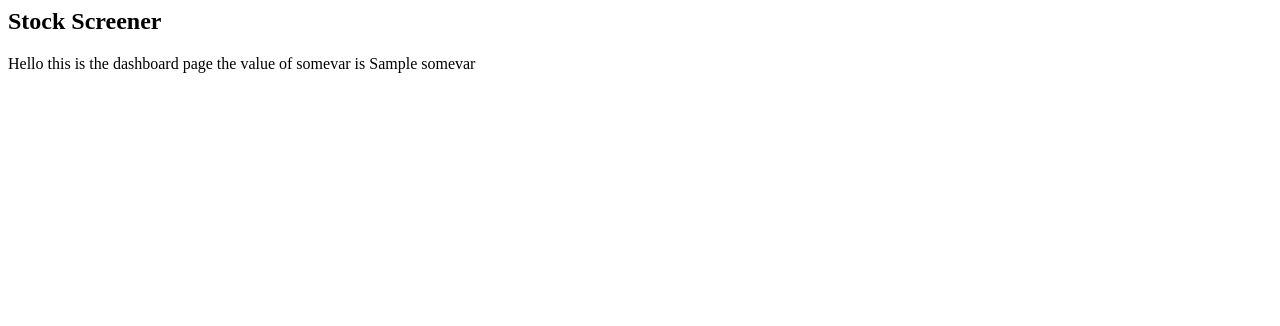
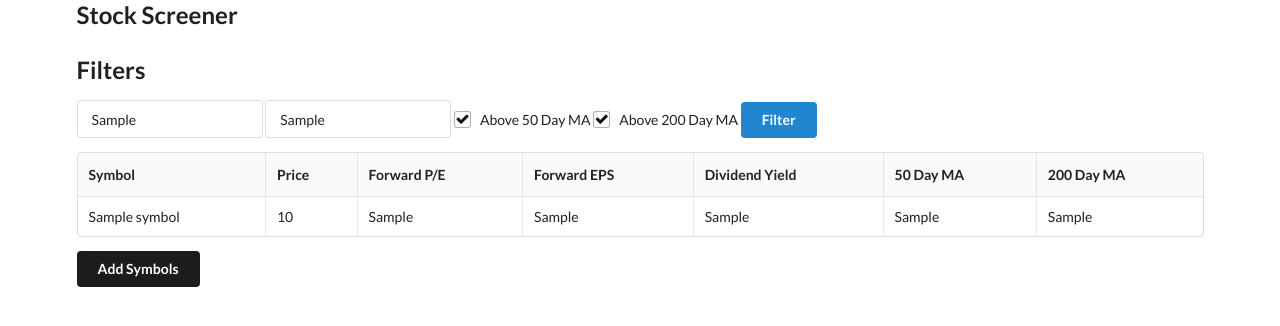
Before and after one commit to Jimmybubbles/FastAPIScreener, a FastAPI app: template templates/dashboard.html in a window 1280 px wide. Shown: the top 326 px of the page. Run offline with FastAPI, Linux system fonts and the light colour scheme; the template is opened without the code that fills it: most values are stand-ins (such as "Sample title", 1, 10 or a date in 2020); some libraries are stand-ins or nearby versions.

```diff
--- /dev/null
+++ b/database.py
@@ -0,0 +1,13 @@
+from sqlalchemy import create_engine
+from sqlalchemy.ext.declarative import declarative_base
+from sqlalchemy.orm import sessionmaker
+
+SQLALCHEMY_DATABASE_URL = "sqlite:///./stocks.db"
+
+
+engine = create_engine(
+    SQLALCHEMY_DATABASE_URL, connect_args={"check_same_thread": False}
+)
+SessionLocal = sessionmaker(autocommit=False, autoflush=False, bind=engine)
+
+Base = declarative_base()
--- a/main.py
+++ b/main.py
@@ -1,31 +1,65 @@
-from typing import Union
+import models
+import yfinance
 from fastapi.templating import Jinja2Templates
-
-from fastapi import FastAPI, Request
+from models import Stock
+from fastapi import FastAPI, Request, Depends, BackgroundTasks
+from database import SessionLocal, engine
+from pydantic import BaseModel
+from sqlalchemy.orm import Session
 
 app = FastAPI()
 
+models.Base.metadata.create_all(bind=engine)
+
 templates = Jinja2Templates(directory="templates")
 
-"""
-Displays the dashboard for the homepage
-"""
+
+class StockRequest(BaseModel):
+    symbol: str
+
+def get_db():
+    try:
+        # create new db session
+        db = SessionLocal()
+        yield db
+    finally:
+        # close db session
+        db.close()
 
 @app.get("/")
 def dashboard(request: Request):
     return templates.TemplateResponse("dashboard.html", {
-        "request": request,
-        "somevar": 3
+        "request": request
     } )
 
-    """creates a stock and stores it in the database
+def fetch_stock_data(id: int):
+    db = SessionLocal()
+    stock = db.query(Stock).filter(Stock.id == id).first()
 
-    Returns:
-        string: stock
-    """
+    yahoo_data = yfinance.Ticker(stock.symbol)
+
+    stock.ma200 = yahoo_data.info['twoHundredDayAverage']
+    stock.ma50 = yahoo_data.info['fiftyDayAverage']
+    stock.price = yahoo_data.info['previousClose']
+    stock.forward_pe = yahoo_data.info['forwardPE']
+    stock.forward_eps = yahoo_data.info['forwardEps']
+    stock.dividend_yield = yahoo_data.info['dividendYield'] * 100
+
+
+    db.add(stock)
+    db.commit()
 
 @app.post("/stock")
-def create_stock():
+def create_stock(stock_request: StockRequest, background_tasks: BackgroundTasks, db: Session = Depends(get_db)):
+
+    stock = Stock()
+    stock.symbol = stock_request.symbol
+
+    db.add(stock)
+    db.commit()
+
+    background_tasks.add_task(fetch_stock_data, stock.id)
+
     return {
         "code":"success",
         "message":"Stock Created"
--- a/templates/dashboard.html
+++ b/templates/dashboard.html
@@ -1,7 +1,112 @@
 {% extends "layout.html" %}
 
 {% block content %}
-Hello this is the dashboard page
 
-the value of somevar is {{ somevar}}
+<script>
+  $(document).ready(function() {
+    $("#add_symbol").click(function() {
+      $('.ui.modal').modal('show');
+    });
+
+    $("#save").click(function() {
+
+      var textareaContent = $("#symbols").val();
+      var symbols = textareaContent.split("\n");
+
+      for (var i = 0; i < symbols.length; ++i) {
+        console.log(symbols[i]);
+
+        $.ajax({
+          url: '/stock',
+          type: 'POST',
+          contentType: 'application/json',
+          data: JSON.stringify({ "symbol": symbols[i] }),
+          dataType: 'json'
+        });
+      }
+
+      $('.ui.modal').modal('hide');
+    });
+  });
+  </script>
+
+<h2>Filters</h2>
+
+<form method="get">
+
+<div class="ui input">
+  <input name="forward_pe" type="text" placeholder="Forward P/E" value="{{ forward_pe or '' }}">
+</div>
+
+<div class="ui input">
+  <input name="dividend_yield" type="text" placeholder="Dividend Yield" value="{{ dividend_yield or '' }}">
+</div>
+
+<div class="ui checkbox">
+  <input name="ma50" type="checkbox" {% if ma50 %}checked="checked"{% endif %}>
+  <label>Above 50 Day MA</label>
+</div>
+
+<div class="ui checkbox">
+  <input name="ma200" type="checkbox" {% if ma200 %}checked="checked"{% endif %}>
+  <label>Above 200 Day MA</label>
+</div>
+
+<button type="submit" class="ui button primary">Filter</button>
+
+</form>
+
+
+<table class="ui celled table">
+    <thead>
+      <tr>
+        <th>Symbol</th>
+        <th>Price</th>
+        <th>Forward P/E</th>
+        <th>Forward EPS</th>
+        <th>Dividend Yield</th>
+        <th>50 Day MA</th>
+        <th>200 Day MA</th>
+      </tr>
+    </thead>
+    <tbody>
+      {% for stock in stocks %}
+      <tr>
+        <td>{{ stock.symbol }}</td>
+        <td>{{ stock.price }}</td>
+        <td>{{ stock.forward_pe }}</td>
+        <td>{{ stock.forward_eps }}</td>
+        <td>{{ stock.dividend_yield }}</td>
+        <td>{{ stock.ma50 }}</td>
+        <td>{{ stock.ma200 }}</td>
+      </tr>
+      {% endfor %}
+    </tbody>
+  </table>
+
+  <button id="add_symbol" class="ui button secondary">Add Symbols</button>
+
+  <div class="ui modal">
+    <i class="close icon"></i>
+    <div class="header">
+      Add Stocks
+    </div>
+    <div class="content">
+        <div class="ui form">
+            <div class="field">
+              <label>Symbols</label>
+              <textarea id="symbols"></textarea>
+            </div>
+          </div>
+    </div>
+    <div class="actions">
+      <div id="save" class="ui positive right labeled icon button">
+        Add Symbols
+        <i class="plus icon"></i>
+      </div>
+    </div>
+  </div>
+
+
+
 {% endblock %}
--- a/templates/layout.html
+++ b/templates/layout.html
@@ -1,13 +1,21 @@
 <html>
     <head>
         <title>Stock Screener</title>
+        <link rel="stylesheet" href="https://cdn.jsdelivr.net/npm/semantic-ui@2.5.0/dist/semantic.min.css">
+        <script src="https://code.jquery.com/jquery-3.1.1.min.js" integrity="sha256-hVVnYaiADRTO2PzUGmuLJr8BLUSjGIZsDYGmIJLv2b8=" crossorigin="anonymous"></script>
+        <script src="https://cdn.jsdelivr.net/npm/semantic-ui@2.5.0/dist/semantic.min.js"></script>
+
     </head>
     <body>
+        <div class="ui container">
+            <h2>Stock Screener</h2>
 
-        <h2>Stock Screener</h2>
+            {% block content %}
+            {% endblock %}
 
-        {% block content %}
-        {% endblock %}
+
+
+        </div>
 
 
     </body>
--- /dev/null
+++ b/testapi.py
@@ -0,0 +1,6 @@
+import yfinance as yf
+
+msft = yf.Ticker("MSFT")
+
+# get all stock info
+print(msft.info)
```
Also changed, not shown: models.py (added, +16 -0 lines), news_webscrape_country_products.py (added, +20 -0 lines), __init__.py (added), stocks.db (added).
